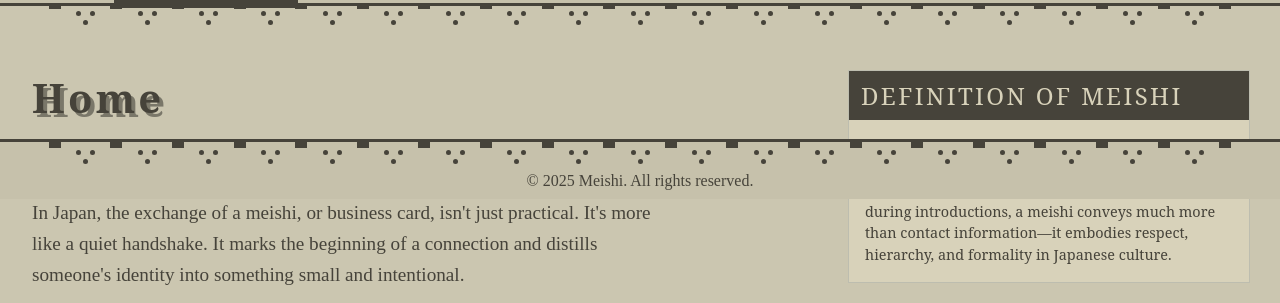
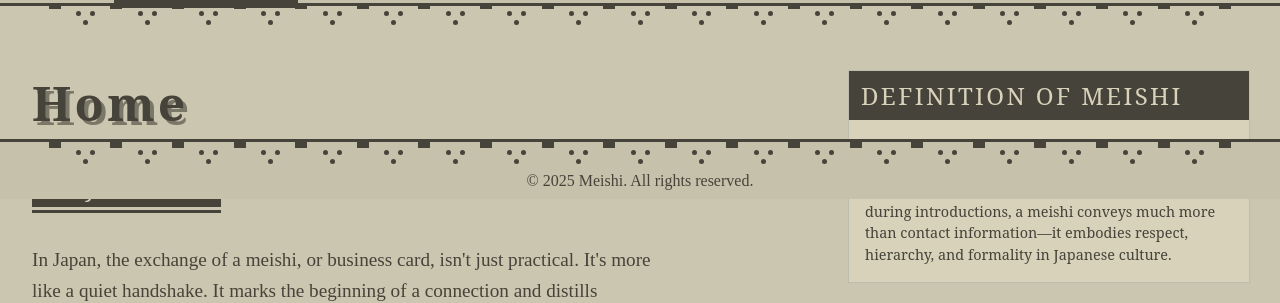
Before and after one commit to Altair115/Meishi, a Vue app: page /#/ in a window 1280 px wide. Shown: the part 601-904 px from the top of the page. Built offline with nearby package versions, Linux system fonts and the light colour scheme.

Commit message:
new custom Nier Headers

```diff
--- a/src/assets/nier-theme.css
+++ b/src/assets/nier-theme.css
@@ -271,7 +271,7 @@
 }
 
 .twoColumn-left .nier-title {
-    font-size: 2.5rem;
+    font-size: 3rem;
     letter-spacing: 0.2rem;
     font-family: var(--nier-font-family);
     margin-bottom: 2rem;
--- /dev/null
+++ b/src/components/common/NierAccentedHeading.vue
@@ -0,0 +1,52 @@
+<script setup lang="ts">
+
+</script>
+
+<template>
+  <div class="accented-heading">
+    <div class="accent-line"></div>
+    <div class="heading-wrapper">
+      <h1 class="heading"><slot /></h1>
+    </div>
+    <div class="accent-line"></div>
+  </div>
+</template>
+
+<style scoped>
+.accented-heading {
+  display: flex;
+  flex-direction: column;
+  align-items: center;
+  text-align: center;
+  width: fit-content;
+  margin-bottom: 2rem;
+}
+
+.accent-line:first-of-type {
+  margin-bottom: 0.15rem;
+}
+.accent-line:last-of-type {
+  margin-top: 0.15rem;
+}
+
+.heading {
+  margin: 0;
+  background: var(--nier-dark-sepia);
+  color: var(--nier-light-sepia);
+  font-size: 1.25rem;
+  letter-spacing: 0.2rem;
+  font-family: var(--nier-font-family);
+  width: 100%;
+}
+
+.heading-wrapper {
+  padding: .25rem .75rem;
+  background-color: var(--nier-dark-sepia);
+}
+
+.accent-line {
+  height: 3px;
+  background-color: var(--nier-dark-sepia);
+  width: 100%;
+}
+</style>
--- a/src/views/IntroView.vue
+++ b/src/views/IntroView.vue
@@ -1,6 +1,7 @@
 <script setup lang="ts">
 
 import NierPanel from "@/components/common/NierPanel.vue";
+import NierAccentedHeading from "@/components/common/NierAccentedHeading.vue";
 </script>
 
 <template>
@@ -8,7 +9,7 @@
     <section class="twoColumn-left">
       <h1 class="nier-title">Home</h1>
 
-      <h1>Why Meishi?</h1>
+      <NierAccentedHeading>Why Meishi?</NierAccentedHeading>
       <p class="intro">
         In Japan, the exchange of a meishi, or business card, isn't just practical. It's more like a quiet handshake.
         It marks the beginning of a connection and distills someone's identity into something small and intentional.
```
